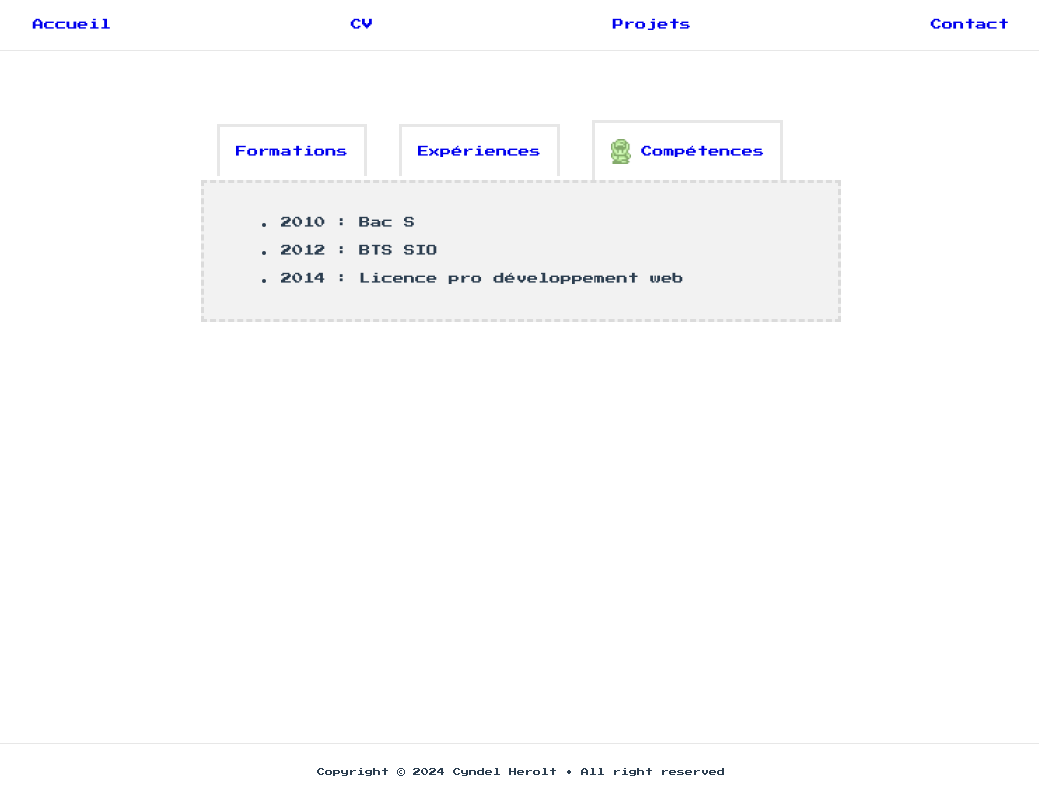
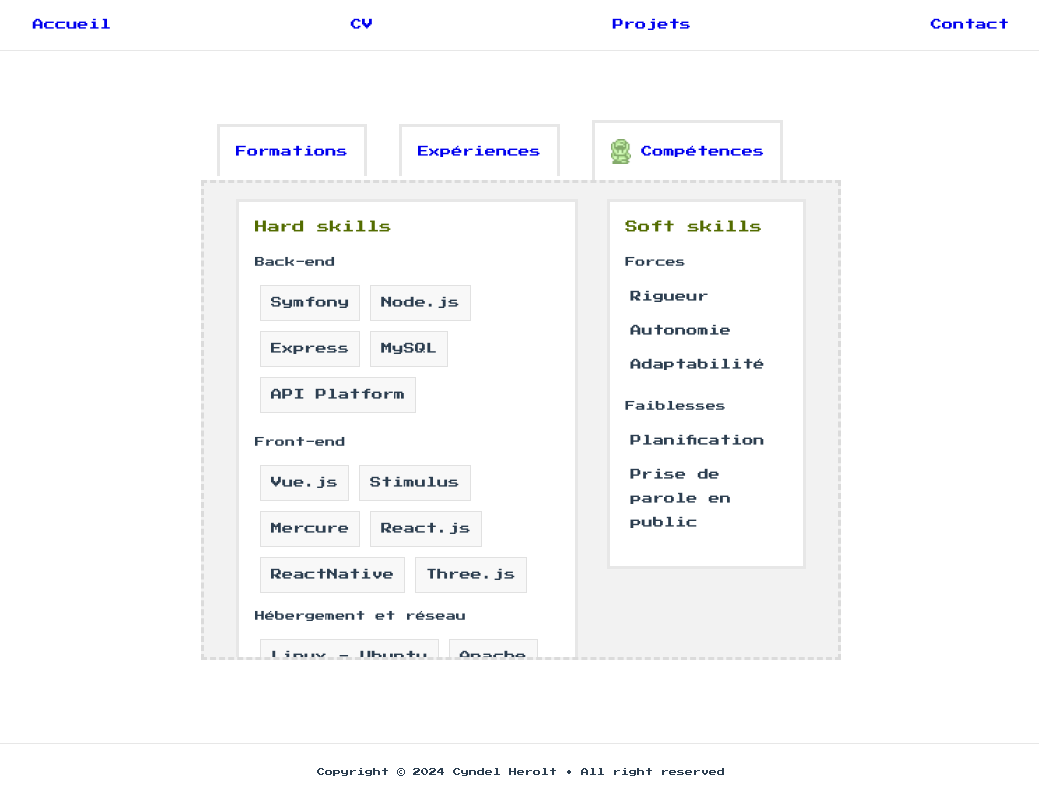
Before and after one commit to CyndelHerolt/site_persoV2, a Vue app: page /cv/competences in a window 1280 px wide. Shown: the whole page, without its empty margins (119-1158 px from the left). Built offline with nearby package versions, Linux system fonts and the light colour scheme.

Commit message:
feat: cv - experiences

```diff
--- a/src/App.vue
+++ b/src/App.vue
@@ -5,10 +5,10 @@ import { RouterLink, RouterView } from 'vue-router'
 <template>
   <header>
       <nav>
-        <RouterLink to="/">Accueil</RouterLink>
-        <RouterLink to="/cv">CV</RouterLink>
-        <RouterLink to="/cv">Projets</RouterLink>
-        <RouterLink to="/cv">Contact</RouterLink>
+        <RouterLink to="/" active-class="active-link">Accueil</RouterLink>
+        <RouterLink to="/cv" active-class="active-link">CV</RouterLink>
+        <RouterLink to="/projets" active-class="active-link">Projets</RouterLink>
+        <RouterLink to="/contact" active-class="active-link">Contact</RouterLink>
       </nav>
   </header>
 
--- a/src/assets/main.css
+++ b/src/assets/main.css
@@ -110,6 +110,10 @@
         &:hover {
             color: var(--color-link-hover);
         }
+
+        &.active-link {
+            color: var(--color-link);
+        }
     }
 
     .dialog-box {
@@ -136,6 +140,10 @@
         position: absolute;
         top: 25vh;
         margin: 0 auto;
+
+        &:hover {
+            cursor: pointer;
+        }
     }
     .exclamation {
         position: absolute;
@@ -249,9 +257,57 @@
 
                 li {
                     padding: 5px;
+                    color: var(--color-heading);
+                    line-height: 1.5rem;
                 }
             }
         }
 
+        .competences {
+            display: flex;
+            justify-content: space-between;
+
+            .hard-skill {
+                background-color: var(--color-background);
+                border: solid 3px var(--color-border);
+                padding: 1rem;
+                width: 60%;
+
+                .back-end {
+                    margin: 1rem 0;
+                }
+
+                ul {
+                    display: flex;
+                    flex-wrap: wrap;
+                    padding: 0;
+                    list-style: none;
+
+                    li {
+                        padding: 5px 10px;
+                        margin: 5px;
+                        border: solid 1px var(--color-border);
+                        background-color: var(--color-background-soft);
+                    }
+                }
+            }
+            .soft-skill {
+                background-color: var(--color-background);
+                border: solid 3px var(--color-border);
+                padding: 1rem;
+                width: 35%;
+                height: fit-content;
+
+                .forces {
+                    margin: 1rem 0;
+                }
+
+                ul {
+                    padding: 0;
+                    list-style: none;
+
+                }
+            }
+        }
     }
 }
--- a/src/components/Competences.vue
+++ b/src/components/Competences.vue
@@ -1,10 +1,75 @@
 <template>
-<div class="formations">
+  <div class="competences">
+    <div class="hard-skill">
+      <h5>Hard skills</h5>
 
-    <ul>
-      <li>2010 : Bac S</li>
-      <li>2012 : BTS SIO</li>
-      <li>2014 : Licence pro développement web</li>
-    </ul>
+      <div class="back-end">
+        <h6>Back-end</h6>
+        <ul>
+          <li>Symfony</li>
+          <li>Node.js</li>
+          <li>Express</li>
+          <li>MySQL</li>
+          <li>API Platform</li>
+        </ul>
+      </div>
+      <div class="front-end">
+        <h6>Front-end</h6>
+        <ul>
+          <li>Vue.js</li>
+          <li>Stimulus</li>
+          <li>Mercure</li>
+          <li>React.js</li>
+          <li>ReactNative</li>
+          <li>Three.js</li>
+        </ul>
+      </div>
+      <div class="reseau">
+        <h6>Hébergement et réseau</h6>
+        <ul>
+          <li>Linux - Ubuntu</li>
+          <li>Apache</li>
+          <li>CI/CD</li>
+          <li>SSH</li>
+          <li>Netlify</li>
+          <li>Vercel</li>
+        </ul>
+      </div>
+      <div class="other">
+        <h6>Autres</h6>
+        <ul>
+          <li>Git</li>
+          <li>C#</li>
+          <li>Unity</li>
+          <li>Hugo</li>
+          <li>Cecil</li>
+          <li>Wordpress</li>
+          <li>Postman</li>
+          <li>Blender</li>
+          <li>Suite Adobe</li>
+        </ul>
+      </div>
+    </div>
+    <div class="soft-skill">
+      <h5>Soft skills</h5>
+
+      <div class="forces">
+        <h6>Forces</h6>
+        <ul>
+          <li>Rigueur</li>
+          <li>Autonomie</li>
+          <li>Adaptabilité</li>
+        </ul>
+      </div>
+      <div>
+        <h6>Faiblesses</h6>
+        <ul>
+          <li>Planification</li>
+          <li>Prise de parole en public</li>
+        </ul>
+      </div>
+    </div>
   </div>
 </template>
+<script setup>
+</script>
--- a/src/components/Experiences.vue
+++ b/src/components/Experiences.vue
@@ -1,10 +1,61 @@
 <template>
-<div class="formations">
-
+  <div>
+    <small>2022</small>
+    <h5>Développeuse Fullstack Junior <br> Alternance</h5>
+    <p>IUT de Troyes</p>
     <ul>
-      <li>2010 : Bac S</li>
-      <li>2012 : BTS SIO</li>
-      <li>2014 : Licence pro développement web</li>
+      <li>Conception et développement d'un outil de création et de suivi des portfolios universitaires - UniFolio</li>
+      <li>Refonte partielle de l'Intranet - (normes a11y, nouvelles features ...)</li>
+      <li>Liaison via API entre l'Intranet et l'outil d'émargement numérique - EduSign</li>
+      <li>Développement de la V2 du jeu de gestion d'entreprise "WorldWideCompany"</li>
+    </ul>
+  </div>
+  <br>
+  <hr>
+  <br>
+  <div>
+    <small>Dec. 2017 - Jul. 2018</small>
+    <h5>Conseillère clientèle <br> C.D.D</h5>
+    <p>EDF - 3Média</p>
+    <ul>
+      <li>Conseil et vente de contrats d'énergie</li>
+      <li>Assistance technique</li>
+      <li>Recouvrement de créances</li>
+    </ul>
+  </div>
+  <br>
+  <hr>
+  <br>
+  <div>
+    <small>Feb. 2017 - Mar. 2017</small>
+    <h5>Assistante commerciale <br> Stage</h5>
+    <p>CAPI France - Alexandre Antoine</p>
+    <ul>
+      <li>Préparation et distribution de la campagne de prospection annuelle</li>
+    </ul>
+  </div>
+  <br>
+  <hr>
+  <br>
+  <div>
+    <small>May 2016 - June 2016</small>
+    <h5>Assistante commerciale <br> Stage</h5>
+    <p>Sonepar Connect</p>
+    <ul>
+      <li>Création du fichier de prospection départemental</li>
+      <li>Organisation d'un évènement de promotion produit</li>
+    </ul>
+  </div>
+  <br>
+  <hr>
+  <br>
+  <div>
+    <small>May 2015 - June 2015 | Jan. 2015 - Feb. 2015</small>
+    <h5>Vendeuse <br> Stage</h5>
+    <p>Adidas Outlet Store</p>
+    <ul>
+      <li>Conseil client</li>
+      <li>Stockage et mise en rayon</li>
     </ul>
   </div>
 </template>
--- a/src/components/Formations.vue
+++ b/src/components/Formations.vue
@@ -1,8 +1,7 @@
 <template>
-  <div class="formations">
     <div>
       <small>2021 - 2024</small>
-      <h5>Bachelor Universitaire de Technologie <br> Métiers du Multimédia et de l'Internet <br> Développement web et dispositifs interactifss</h5>
+      <h5>Bachelor Universitaire de Technologie <br> Métiers du Multimédia et de l'Internet <br> Développement web et dispositifs interactifs</h5>
       <p>IUT de Troyes</p>
       <ul>
         <li>Volontaire au dispositif des cordées de la réussite (2021 - 2024)</li>
@@ -40,7 +39,6 @@
       <h5>Brevet d'études professionnelles <br> Métiers de la Vente et de la Relation Client</h5>
       <p>Lycée Professionnel Gabriel Voisin - Troyes</p>
     </div>
-  </div>
 </template>
 <script setup>
 </script>
```
